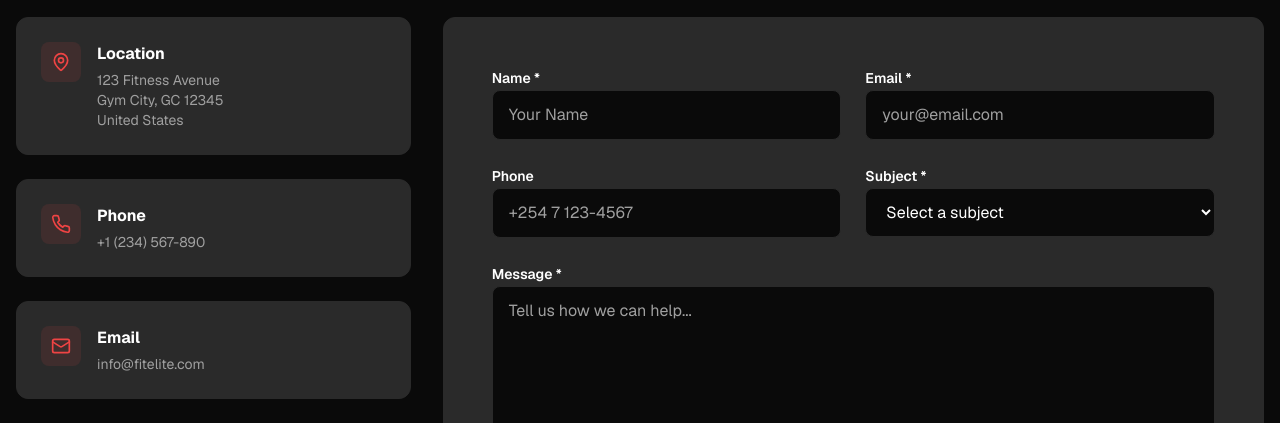
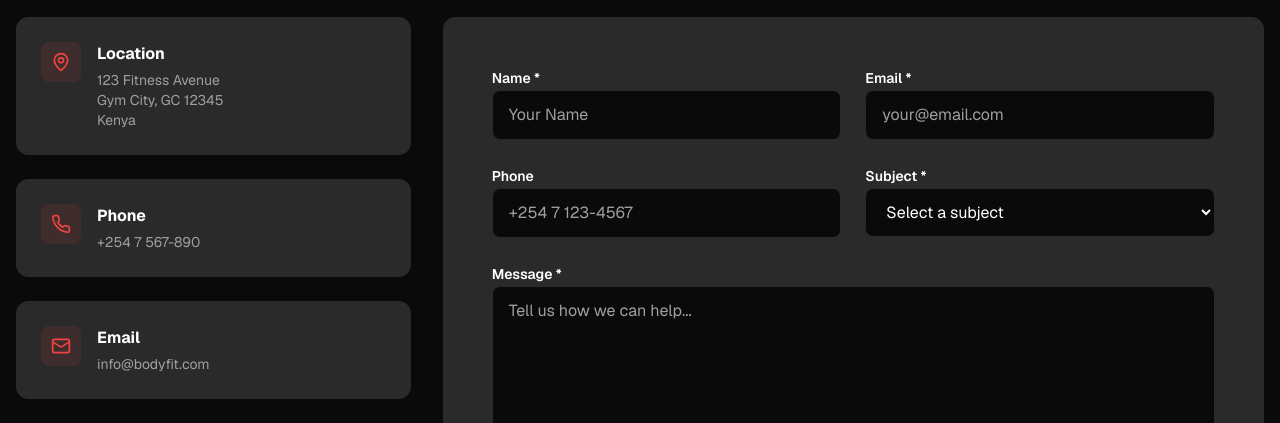
Before and after one commit to bonnie12-w/gym, a Next.js app: page /contact in a window 1280 px wide. Shown: the part 601-1024 px from the top of the page. Built offline with nearby package versions, Linux system fonts and the light colour scheme.

Commit message:
Update page.tsx

```diff
--- a/app/contact/page.tsx
+++ b/app/contact/page.tsx
@@ -33,7 +33,7 @@ export default function ContactPage() {
                         <br />
                         Gym City, GC 12345
                         <br />
-                        United States
+                        Kenya
                       </p>
                     </div>
                   </div>
@@ -48,7 +48,7 @@ export default function ContactPage() {
                       <h3 className="font-bold">Phone</h3>
                       <p className="text-sm text-muted-foreground">
                         <a href="tel:+1234567890" className="hover:text-accent transition-colors">
-                          +1 (234) 567-890
+                          +254 7 567-890
                         </a>
                       </p>
                     </div>
@@ -63,8 +63,8 @@ export default function ContactPage() {
                     <div className="space-y-1">
                       <h3 className="font-bold">Email</h3>
                       <p className="text-sm text-muted-foreground">
-                        <a href="mailto:info@fitelite.com" className="hover:text-accent transition-colors">
-                          info@fitelite.com
+                        <a href="mailto:info@bodyfit.com" className="hover:text-accent transition-colors">
+                          info@bodyfit.com
                         </a>
                       </p>
                     </div>
```
